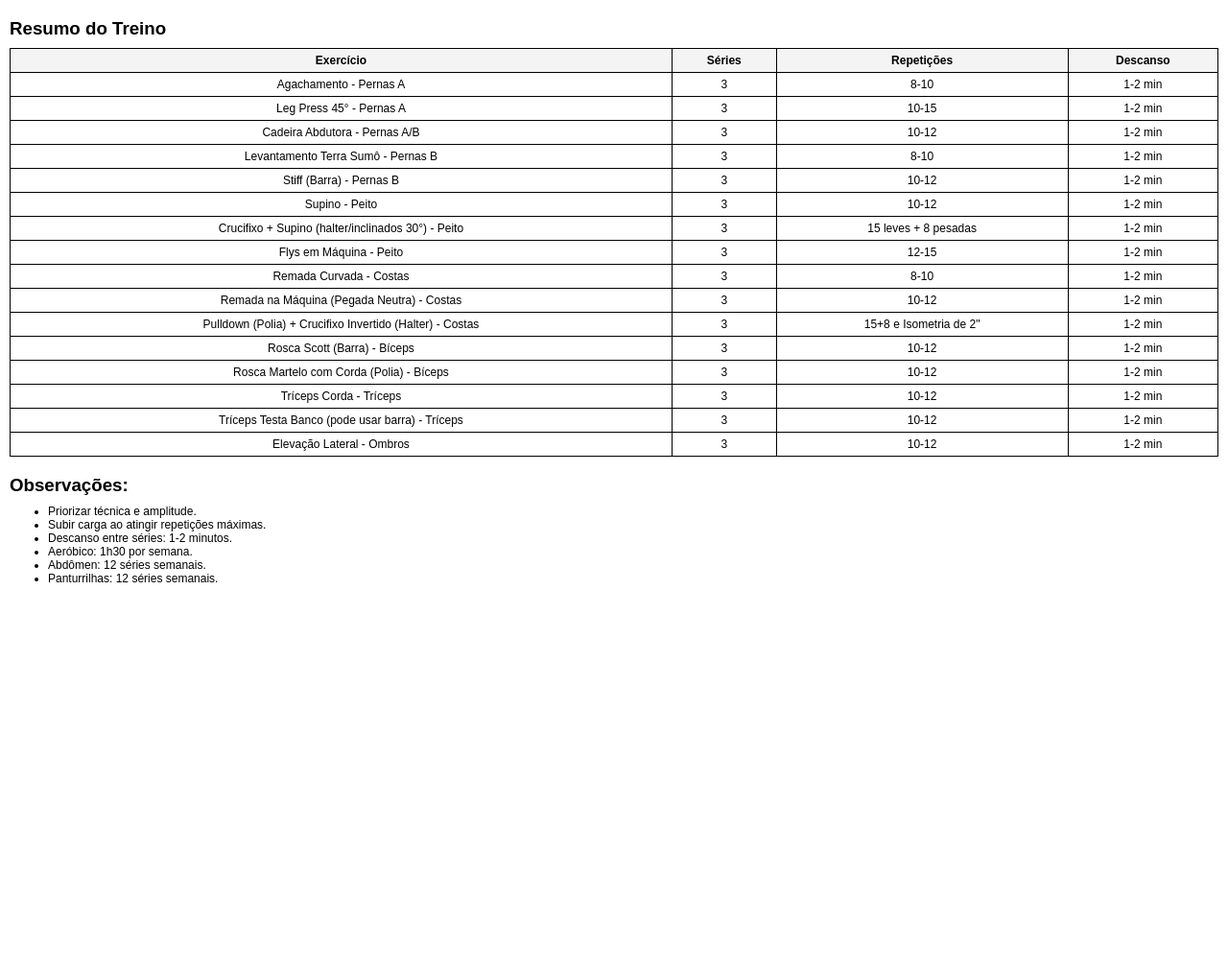
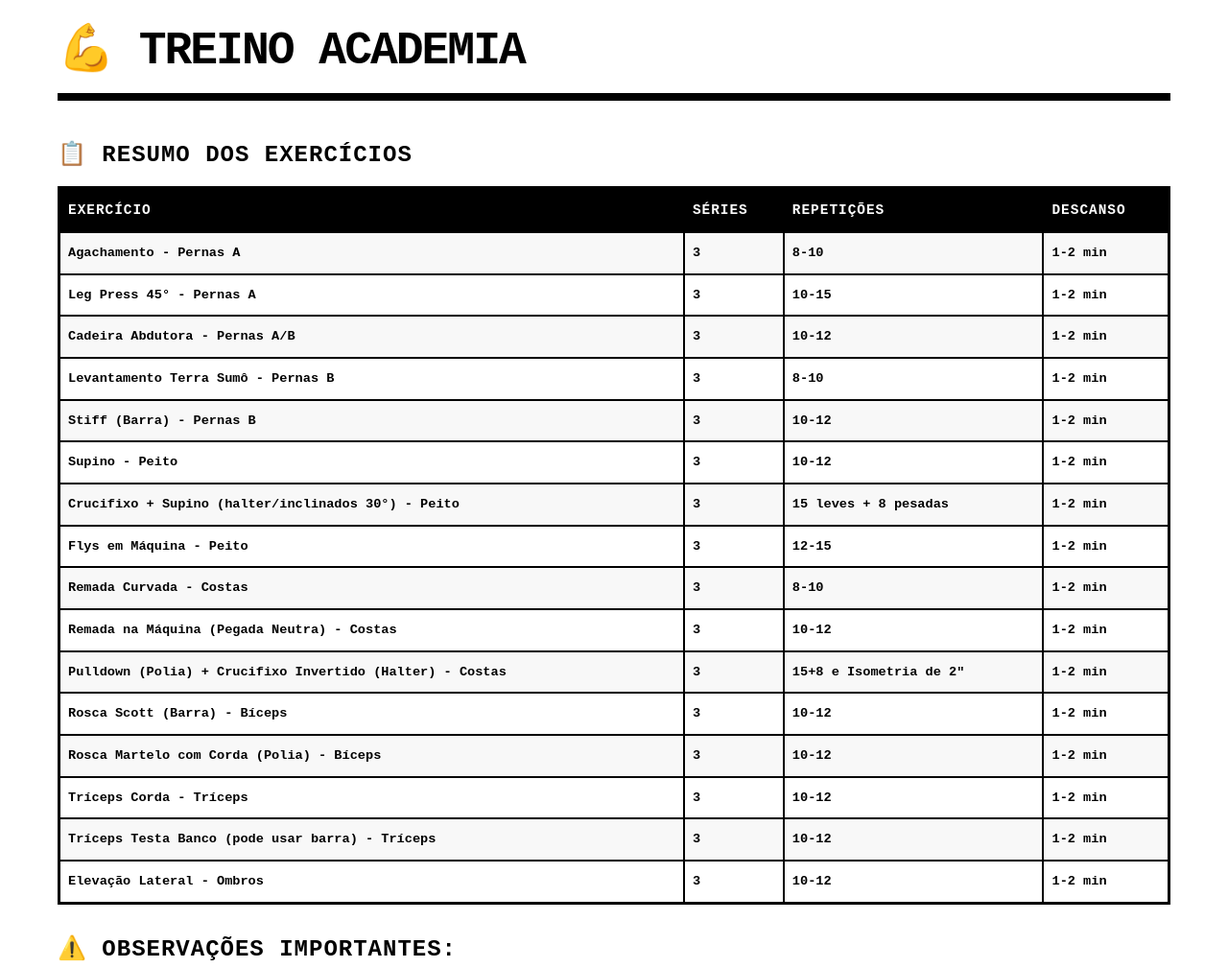
Before and after one commit to afa7789/treino_academia, a plain HTML site: page index.html in a window 1280 px wide. Shown: the top 1009 px of the page at 96% size. Before the commit the page ends 800 px from the top, so only its background shows below. Drawn offline with Linux system fonts and the light colour scheme.

Commit message:
Enhance index.html layout and styling for improved readability and aesthetics

```diff
--- a/index.html
+++ b/index.html
@@ -4,19 +4,144 @@
     <meta http-equiv="Access-Control-Allow-Origin" content="*">
     <meta charset="UTF-8">
     <meta name="viewport" content="width=device-width, initial-scale=1.0">
-    <title>Resumo do Treino</title>
+    <title>💪 TREINO ACADEMIA</title>
     <style>
-        body { font-family: Arial, sans-serif;margin: 10px; }
-        table { width: 100%; border-collapse: collapse; font-size: 12px; }
-        li {font-size: 12px; }
-        th, td { border: 1px solid #000; padding: 5px; text-align: center; }
-        th { background-color: #f4f4f4; }
-        h3 {margin-block-end:0.5em;}
-        ul{ margin: 0; }
+        * {
+            margin: 0;
+            padding: 0;
+            box-sizing: border-box;
+        }
+
+        body {
+            font-family: 'Courier New', monospace;
+            background-color: #ffffff;
+            color: #000000;
+            line-height: 1.4;
+            padding: 20px;
+            max-width: 1200px;
+            margin: 0 auto;
+        }
+
+        h1 {
+            font-size: 3rem;
+            font-weight: 900;
+            text-transform: uppercase;
+            letter-spacing: -2px;
+            margin-bottom: 40px;
+            border-bottom: 8px solid #000000;
+            padding-bottom: 10px;
+        }
+
+        h3 {
+            font-size: 1.5rem;
+            font-weight: 900;
+            text-transform: uppercase;
+            margin: 30px 0 15px 0;
+            letter-spacing: 1px;
+        }
+
+        .ficha-link {
+            display: inline-block;
+            background-color: #000000;
+            color: #ffffff;
+            padding: 15px 30px;
+            text-decoration: none;
+            font-weight: 900;
+            text-transform: uppercase;
+            letter-spacing: 1px;
+            border: 3px solid #000000;
+            margin-bottom: 40px;
+            transition: all 0.2s ease;
+        }
+
+        .ficha-link:hover {
+            background-color: #ffffff;
+            color: #000000;
+            border: 3px solid #000000;
+        }
+
+        table {
+            width: 100%;
+            border-collapse: collapse;
+            margin-bottom: 30px;
+            border: 3px solid #000000;
+        }
+
+        th, td {
+            border: 2px solid #000000;
+            padding: 12px 8px;
+            text-align: left;
+            font-weight: 700;
+            vertical-align: top;
+        }
+
+        th {
+            background-color: #000000;
+            color: #ffffff;
+            font-weight: 900;
+            text-transform: uppercase;
+            letter-spacing: 1px;
+            font-size: 0.9rem;
+        }
+
+        td {
+            font-size: 0.85rem;
+            line-height: 1.3;
+        }
+
+        tr:nth-child(even) {
+            background-color: #f8f8f8;
+        }
+
+        ul {
+            list-style: none;
+            margin: 0;
+            padding: 0;
+        }
+
+        li {
+            font-size: 0.9rem;
+            font-weight: 700;
+            padding: 8px 0;
+            border-bottom: 1px solid #000000;
+            position: relative;
+            padding-left: 25px;
+        }
+
+        li::before {
+            content: "▶";
+            position: absolute;
+            left: 0;
+            font-weight: 900;
+        }
+
+        .exercise-group {
+            margin-bottom: 20px;
+        }
+
+        @media (max-width: 768px) {
+            body {
+                padding: 15px;
+            }
+
+            h1 {
+                font-size: 2rem;
+            }
+
+            table {
+                font-size: 0.8rem;
+            }
+
+            th, td {
+                padding: 8px 6px;
+            }
+        }
     </style>
 </head>
 <body>
-    <h3>Resumo do Treino</h3>
+    <h1>💪 Treino Academia</h1>
+
+    <h3>📋 Resumo dos Exercícios</h3>
     <table>
         <tr>
             <th>Exercício</th>
@@ -47,7 +172,7 @@
         <tr><td> Elevação Lateral - Ombros</td><td>3</td><td>10-12</td><td>1-2 min</td></tr>
     </table>
 
-    <h3>Observações:</h3>
+    <h3>⚠️ Observações Importantes:</h3>
     <ul>
         <li>Priorizar técnica e amplitude.</li>
         <li>Subir carga ao atingir repetições máximas.</li>
@@ -56,5 +181,7 @@
         <li>Abdômen: 12 séries semanais.</li>
         <li>Panturrilhas: 12 séries semanais.</li>
     </ul>
+
+    <a href="https://afa7789.github.io/ficha_academia_completa/" class="ficha-link" target="_blank">→ FICHA COMPLETA</a>
 </body>
 </html>
```
